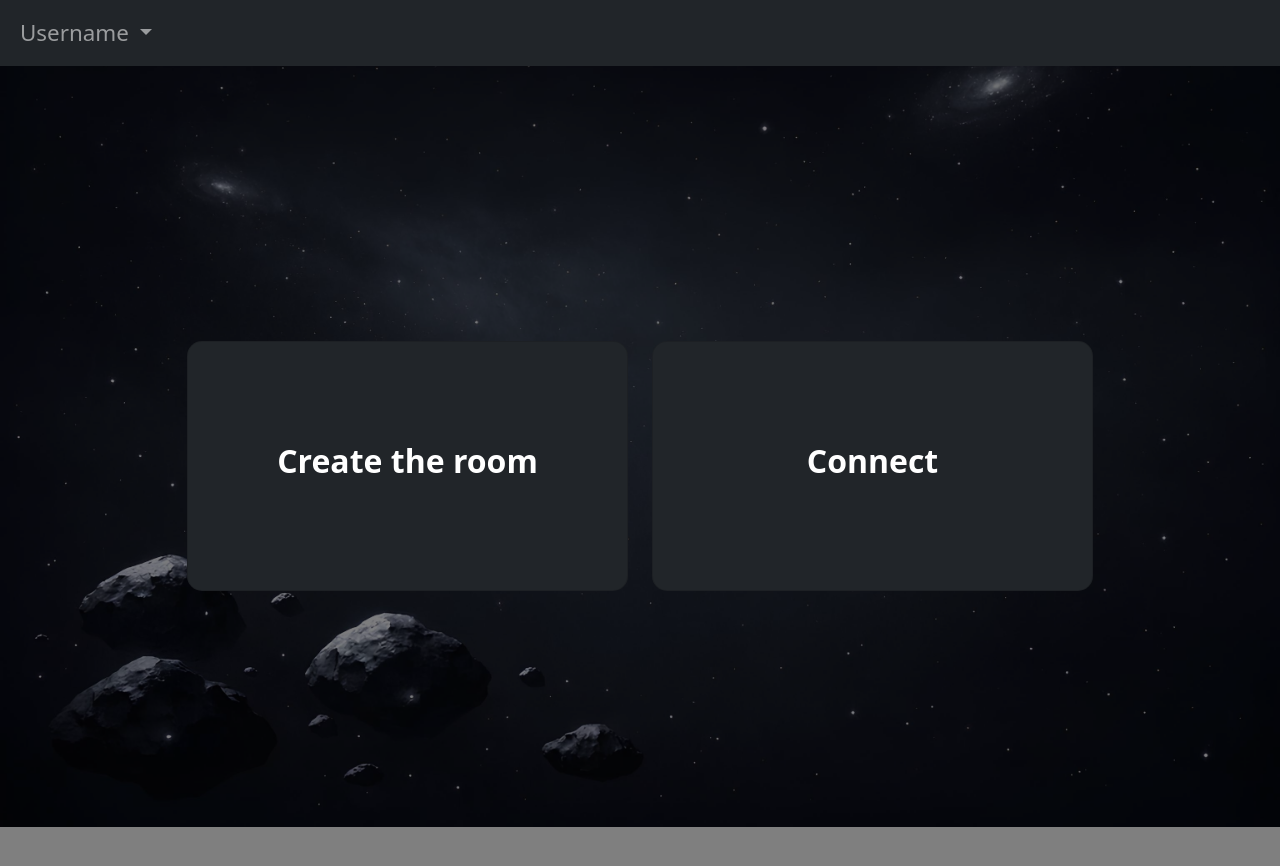
After one commit to desethh/FinalProject, a Flask app: template templates/main.html in a window 1280 px wide. The commit adds this page. Run offline with Flask 3, Linux system fonts and the light colour scheme; the template is opened without the code that fills it, so the values that code supplies are empty.

Commit message:
main page + login page

```diff
--- /dev/null
+++ b/templates/main.html
@@ -0,0 +1,61 @@
+<!DOCTYPE html>
+<html lang="en">
+<head>
+    <link href="https://cdn.jsdelivr.net/npm/bootstrap@5.0.2/dist/css/bootstrap.min.css" rel="stylesheet" integrity="sha384-EVSTQN3/azprG1Anm3QDgpJLIm9Nao0Yz1ztcQTwFspd3yD65VohhpuuCOmLASjC" crossorigin="anonymous">
+    <link rel="stylesheet" href="style.css">
+    <meta charset="UTF-8">
+    <meta name="viewport" content="width=device-width, initial-scale=1.0">
+    <title>Start!</title>
+</head>
+<body>
+    <nav class="navbar navbar-expand-lg navbar-dark bg-dark">
+        <div class="container-fluid">
+          <button class="navbar-toggler" type="button" data-bs-toggle="collapse" data-bs-target="#navbarNavDarkDropdown" aria-controls="navbarNavDarkDropdown" aria-expanded="false" aria-label="Toggle navigation">
+            <span class="navbar-toggler-icon"></span>
+          </button>
+          <div class="collapse navbar-collapse" id="navbarNavDarkDropdown">
+            <ul class="navbar-nav">
+              <li class="nav-item dropdown">
+                <a class="nav-link dropdown-toggle" href="#" id="navbarDarkDropdownMenuLink" role="button" data-bs-toggle="dropdown" aria-expanded="false">
+                  Username
+                </a>
+                <ul class="dropdown-menu dropdown-menu-dark" aria-labelledby="navbarDarkDropdownMenuLink">
+                  <li><a class="dropdown-item" href="#">Profile</a></li>
+                  <li><a class="dropdown-item" href="#">Logout</a></li>
+                </ul>
+              </li>
+            </ul>
+          </div>
+        </div>
+      </nav>
+
+      <div class="container vh-100 d-flex justify-content-center align-items-center">
+        <div class="row w-100 g-4 justify-content-center">
+
+            <!-- Карточка 1 -->
+            <div class="col-md-5">
+                <a href="#" class="card-link">
+                    <div class="card bg-dark text-white text-center card-hover">
+                        <div class="card-body d-flex justify-content-center align-items-center">
+                            <h2>Create the room</h2>
+                        </div>
+                    </div>
+                </a>
+            </div>
+
+            <!-- Карточка 2 -->
+            <div class="col-md-5">
+                <a href="#" class="card-link">
+                    <div class="card bg-dark text-white text-center card-hover">
+                        <div class="card-body d-flex justify-content-center align-items-center">
+                            <h2>Connect</h2>
+                        </div>
+                    </div>
+                </a>
+            </div>
+
+        </div>
+    </div>
+      <script src="https://cdn.jsdelivr.net/npm/bootstrap@5.0.2/dist/js/bootstrap.bundle.min.js" integrity="sha384-MrcW6ZMFYlzcLA8Nl+NtUVF0sA7MsXsP1UyJoMp4YLEuNSfAP+JcXn/tWtIaxVXM" crossorigin="anonymous"></script>
+</body>
+</html>
--- /dev/null
+++ b/templates/style.css
@@ -0,0 +1,56 @@
+html, body {
+    height: 100%;
+    margin: 0;
+}
+
+body {
+    background-image: url("img/bg.jpg");
+    background-size: cover;
+    background-position: center;
+    background-repeat: no-repeat;
+}
+
+body {
+    background:
+      linear-gradient(rgba(0,0,0,0.5), rgba(0,0,0,0.5)),
+      url("img/bg.jpg") center / cover no-repeat;
+}
+
+.card {
+    height: 250px;               /* можно увеличить */
+    border-radius: 15px;
+    overflow: hidden;
+    position: relative;
+    cursor: pointer;
+    transition: transform 0.3s, box-shadow 0.3s;
+}
+
+/* Темное затемнение */
+.card-hover {
+    background: rgba(0, 0, 0, 0.7);
+}
+
+/* Наведение */
+.card:hover {
+    transform: scale(1.05);
+}
+
+/* Ссылки */
+.card-link {
+    text-decoration: none;
+}
+
+/* Центрируем текст */
+.card-body h2 {
+    font-size: 2rem;
+    font-weight: bold;
+}
+
+.navbar-nav .nav-link {
+    font-size: 1.4rem; /* увеличиваем размер текста (по вкусу можно 1.3, 1.4) */
+    font-weight: 500;  /* чуть жирнее, чтобы выглядело лучше */
+}
+
+.dropdown-menu .dropdown-item {
+    font-size: 1.2rem; /* размер текста в пунктах меню */
+}
```
Also changed, not shown: templates/login.html (+77 -8 lines), templates/style_login.css (added, +139 -0 lines), templates/img/bg.jpg (added), 1 other file.
